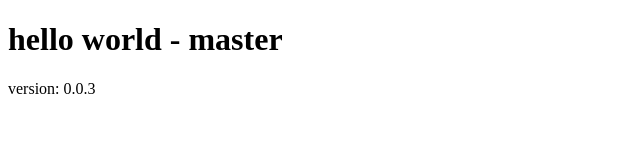
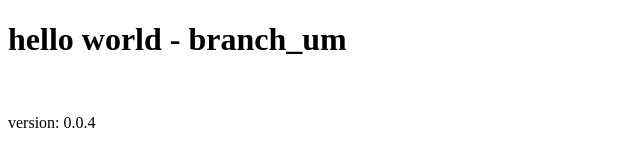
Before and after one commit to sordi17/gitAlura, a plain HTML site: page index.html in a window 1280 px wide. Shown: the whole page, without its empty margins (0-640 px from the left). Drawn offline with Linux system fonts and the light colour scheme.

Commit message:
alteracao h1
alteracao p

alteracao br

```diff
--- a/index.html
+++ b/index.html
@@ -6,8 +6,9 @@
   </head>
   <body>
 
-    <h1>hello world - master</h1>
-    <p>version: 0.0.3</p>
+    <h1>hello world - branch_um</h1>
+    <br>
+    <p>version: 0.0.4</p>
 
   </body>
 </html>
```
